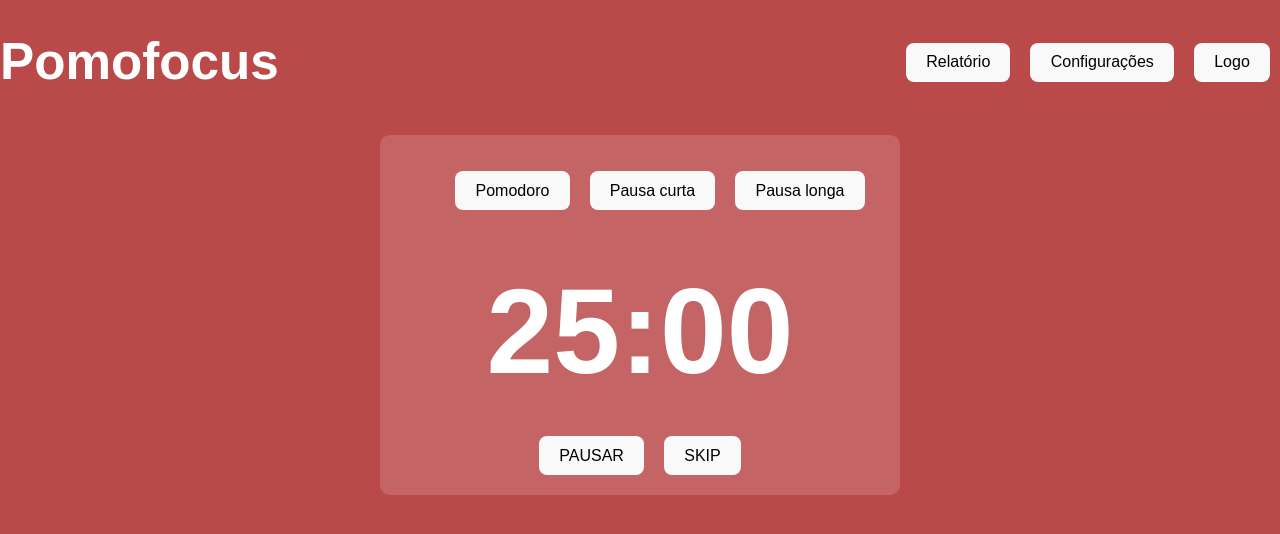
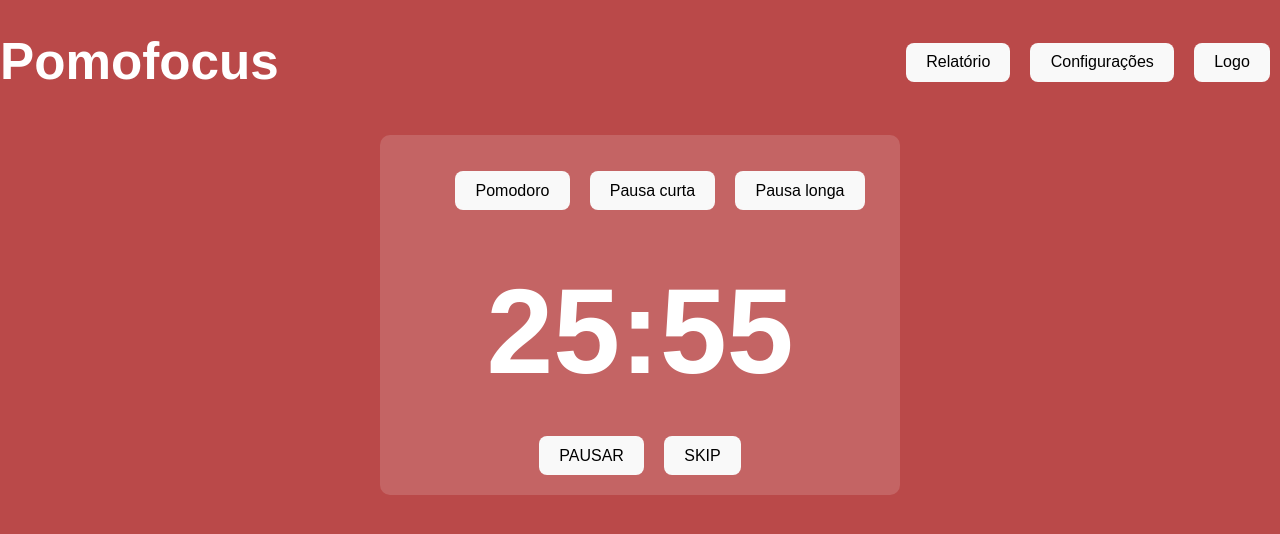
Before and after one commit to wanderson-nascimento/Pomodoro, a React (Vite) app in the folder PomodoroTimer/: page / in a window 1280 px wide. Shown: the top 534 px of the page. Built offline with nearby package versions, Linux system fonts and the light colour scheme.

Commit message:
Colocando o timer de 25:00 funcional

```diff
--- a/PomodoroTimer/src/App.jsx
+++ b/PomodoroTimer/src/App.jsx
@@ -1,9 +1,9 @@
 //import { useState } from 'react'
 import Header from "./Header"
+import Timer from "./Timer"
 import './App.css'
 
 function App() {
-  //const [count, setCount] = useState(0)
 
   return (
     <>
@@ -29,7 +29,7 @@
           </ul>
         </div>
         <div className="timer">
-          25:00
+          <Timer/>
         </div>
         <div className="functions">
           <button>PAUSAR</button>
--- /dev/null
+++ b/PomodoroTimer/src/Timer.jsx
@@ -0,0 +1,36 @@
+import { useEffect } from 'react';
+import { useState } from 'react'
+import './App.css'
+
+function Timer() {
+    const [segundos, setSegundos] = useState(1500);
+    const [minutos, setMinutos] = useState(0);
+
+
+    useEffect(() => {
+        const interval = setInterval(() => {
+            setSegundos(prevSegundos => prevSegundos - 1)
+        }, 1000);
+
+        return () => {
+            clearInterval(interval);
+          };
+
+    },[])
+
+    const minutosDisplay = String(Math.ceil(segundos / 60)).padStart(2, '0');
+    const segundosDisplay = String(Math.ceil(segundos % 60)).padStart(2, '0');
+
+
+    return (
+        <>
+            <div className="timer">
+                <div>
+                   {minutosDisplay}:{segundosDisplay}
+                </div>
+            </div>
+        </>
+    )
+}
+
+export default Timer
```
